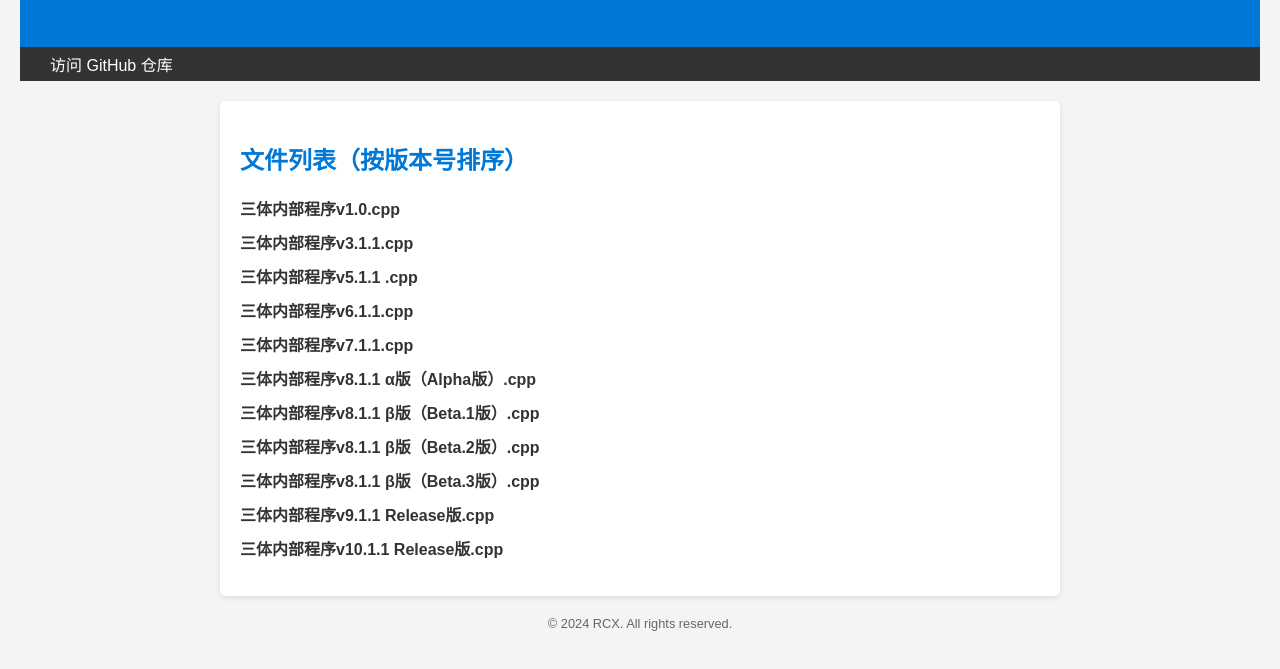
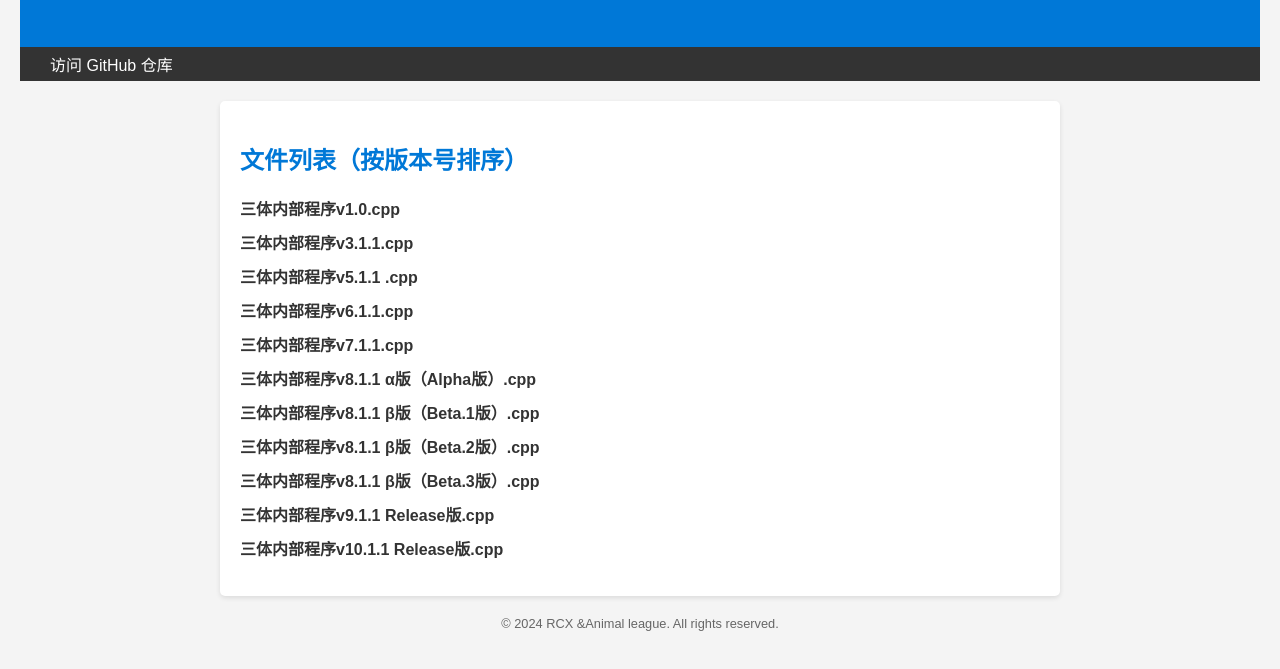
Before and after one commit to wuhuang2/wuhuang2.github.io, a plain HTML site: page index.html in a window 1280 px wide. Shown: the part 131-800 px from the top of the page. Drawn offline with Linux system fonts and the light colour scheme.

Commit message:
index.html

```diff
--- a/index.html
+++ b/index.html
@@ -64,7 +64,7 @@
         </ul>
     </main>
     <footer>
-        <p>&copy; 2024 RCX. All rights reserved.</p>
+        <p>&copy; 2024 RCX &Animal league. All rights reserved.</p>
     </footer>
 </body>
 </html>
```
